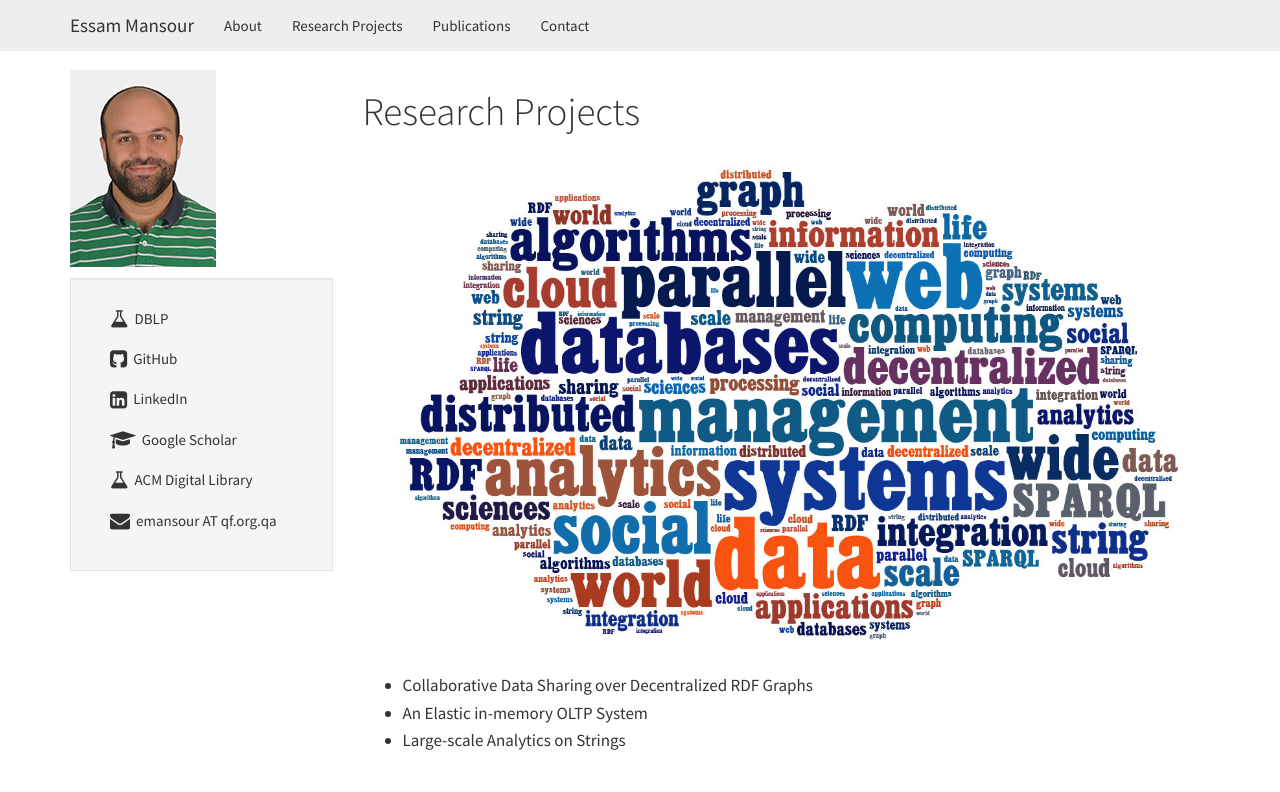
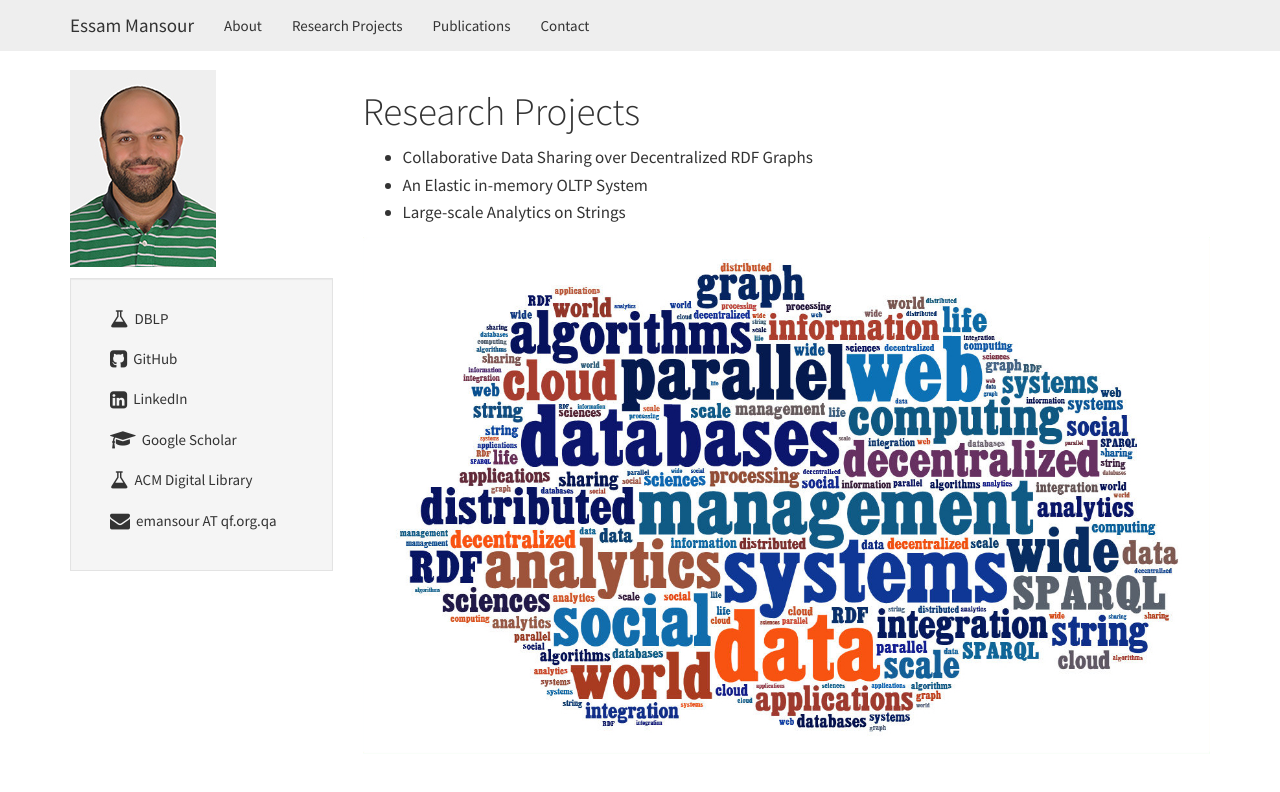
Before and after one commit to mansoure/mansoure.github.io, a Jekyll site: the page built from research/index.md, in a window 1280 px wide. Shown: the top 792 px of the page. Built offline with Jekyll 4.4.1, drawn with Linux system fonts in a browser that asks for light colours.

Commit message:
research projects

```diff
--- a/research/index.md
+++ b/research/index.md
@@ -6,9 +6,9 @@ title: Research Projects
 # Research Projects
 
 
-![crosscloud](/research/essamWordCloud.jpg)
-
-
 - Collaborative Data Sharing over Decentralized RDF Graphs
 - An Elastic in-memory OLTP System
 - Large-scale Analytics on Strings
+
+
+![crosscloud](/research/essamWordCloud.jpg)
```
